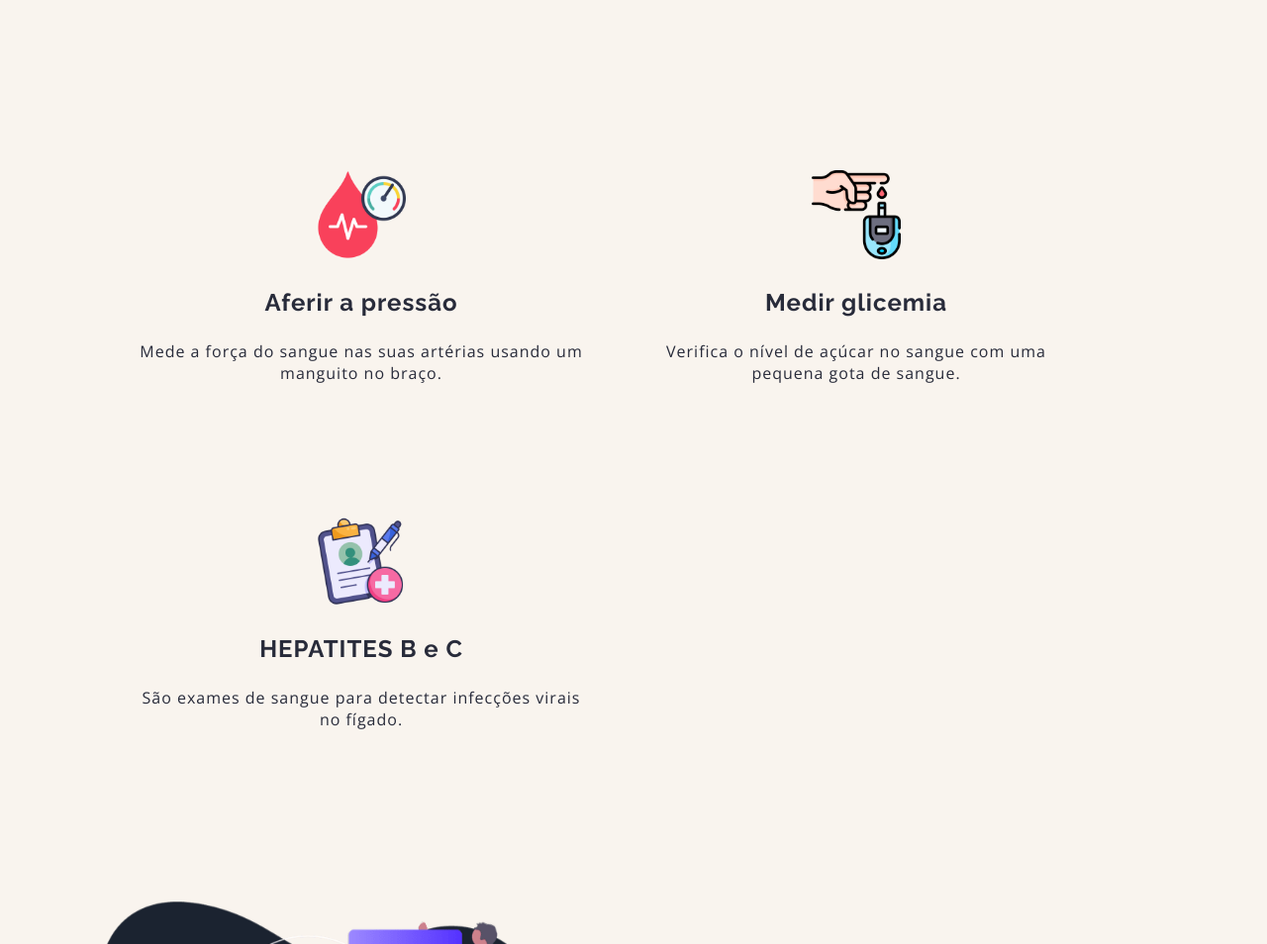
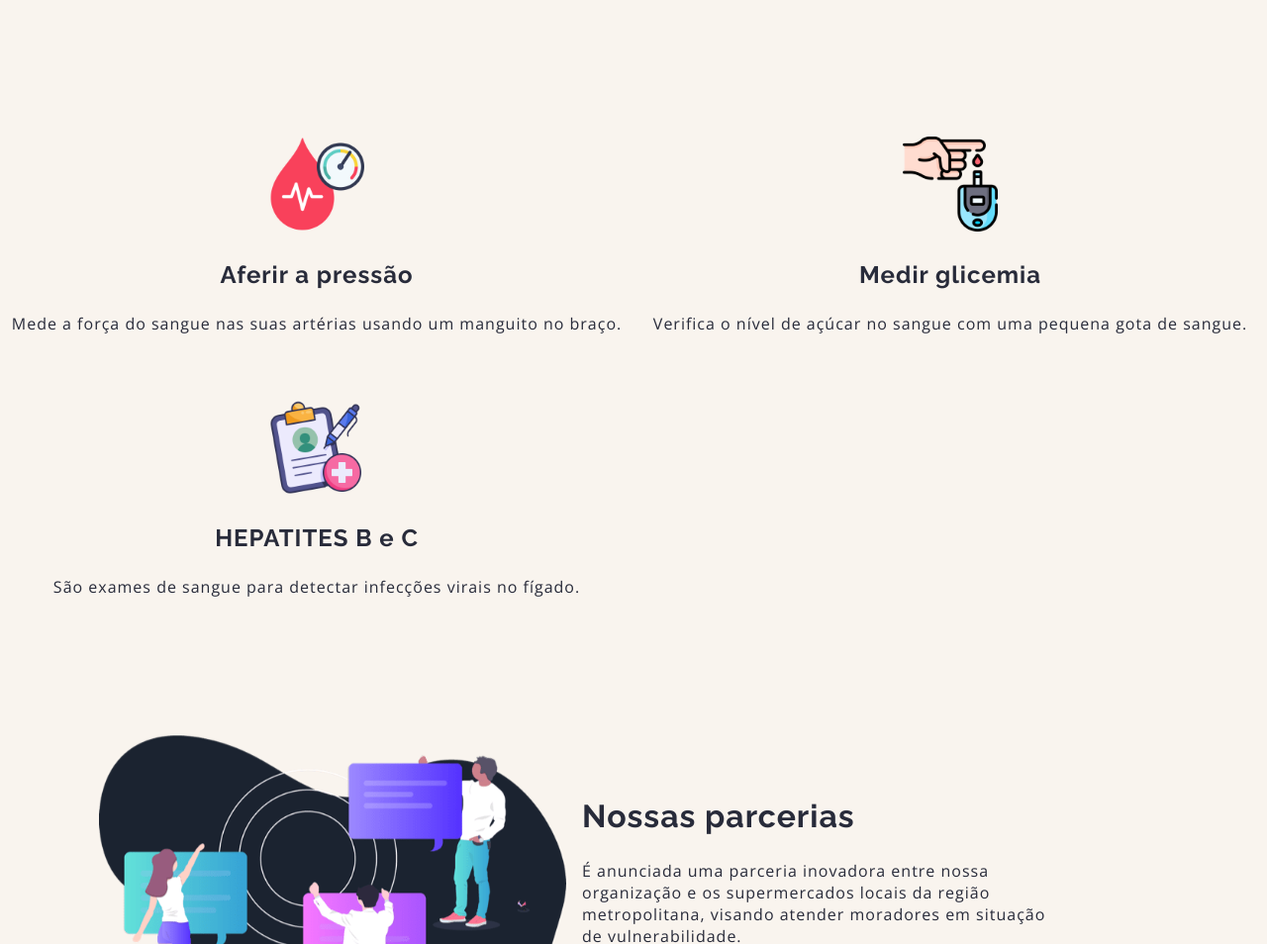
Before and after one commit to LLazar0/Ong-M-vel, a plain HTML site: page index.html in a window 1280 px wide. Shown: the part 940-1894 px from the top of the page at 99% size. Drawn offline with nearby package versions, Linux system fonts and the light colour scheme.

Commit message:
Resolvendo bugs parte 2

```diff
--- a/style.css
+++ b/style.css
@@ -119,16 +119,15 @@ button:focus{
 
 .grid-articles{
 	position: relative;
-	display: grid;
-	width: 100%;
-	grid-template-columns: repeat(2, 500px);
-	grid-template-rows: repeat(2, 300px);
-	align-items: center;
-	justify-content: center;
-	row-gap: 50px;
+    display: grid;
+    width: 100%;
+    grid-template-columns: repeat(2, 1fr);
+    grid-template-rows: repeat(2, auto);
+    align-items: center;
+    justify-content: center;
+    row-gap: 50px;
 }
 .grid-articles > article {
-	padding-right: 50px;
 	text-align: center;
 }
 @media (max-width: 1000px){
@@ -141,8 +140,8 @@ button:focus{
 	}
 }
 .grid-articles > article > img{
-	max-width: 20%;
-    height: auto;
+	max-width: 15%;
+    max-height: auto;
 }
 
 .stay-productive{
```
